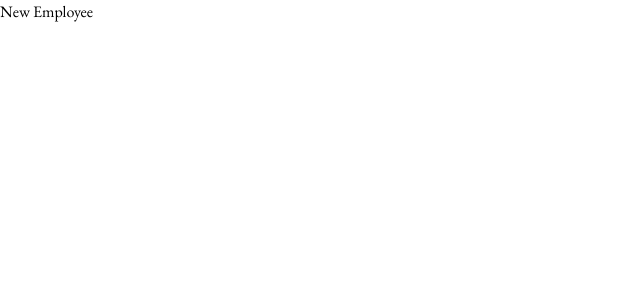
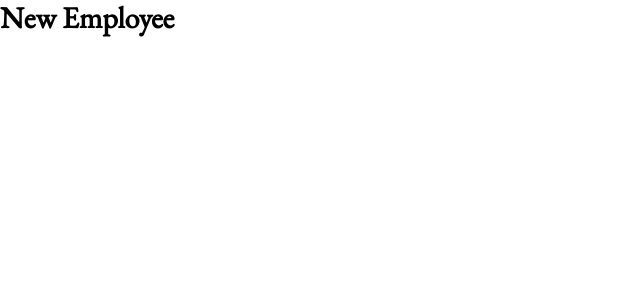
Before and after one commit to miervaldis42/oc-p14-hrnet, a Next.js app: page /authenticated/employees/new in a window 1280 px wide. Shown: the top 300 px of the page, without its empty margins (0-640 px from the left). Built offline with nearby package versions, Linux system fonts and the light colour scheme.

Commit message:
feat (client) : Custom Heading Implementation
- Create all the necessary types for the new component
- Implement a component to easily customize the different headings in the project
- Switch from native HTML heading to custom `<DynamicHeading>` component in other components

```diff
--- a/src/app/authenticated/employees/new/page.tsx
+++ b/src/app/authenticated/employees/new/page.tsx
@@ -1,3 +1,6 @@
+// Components
+import DynamicHeading from "@components/DynamicHeading/index";
+
 /**
  * 'New Employee' Page
  * @description Contains a form to create a new employee
@@ -5,7 +8,7 @@
  * @returns {JSX.Element} Page
  */
 function Page(): JSX.Element {
-  return <h2>New Employee</h2>;
+  return <DynamicHeading type="h2">New Employee</DynamicHeading>;
 }
 
 export default Page;
--- a/src/app/authenticated/employees/page.tsx
+++ b/src/app/authenticated/employees/page.tsx
@@ -1,3 +1,6 @@
+// Components
+import DynamicHeading from "@components/DynamicHeading/index";
+
 /**
  * 'Employee List' page
  * @description Uses as the Home page of the application
@@ -5,7 +8,7 @@
  * @returns {JSX.Element} Page
  */
 function Page(): JSX.Element {
-  return <h2>Employee List</h2>;
+  return <DynamicHeading type="h2">Employee List</DynamicHeading>;
 }
 
 export default Page;
--- /dev/null
+++ b/src/components/DynamicHeading/index.tsx
@@ -0,0 +1,47 @@
+// Imports
+import { ReactNode } from "react";
+
+// Types
+type HeadingType = "h1" | "h2" | "h3";
+
+type HeadingPropsType = {
+  type: HeadingType;
+  children: ReactNode;
+};
+
+type DynamicStylingType = string;
+
+/**
+ * @name DynamicHeading
+ * @component
+ *
+ * @param {object} props HTML tag name & `props.children`
+ * @returns {JSX.Element} DynamicHeading
+ */
+function DynamicHeading({ type, children }: HeadingPropsType): JSX.Element {
+  // HTML tag
+  const HeadingTag = type;
+
+  // Styling
+  let dynamicStyling: DynamicStylingType = "";
+  switch (type) {
+    case "h1":
+      dynamicStyling = "text-4xl";
+      break;
+    case "h2":
+      dynamicStyling = "text-3xl";
+      break;
+    default:
+      dynamicStyling = "text-xl";
+      break;
+  }
+
+  return (
+    <HeadingTag className={`font-extrabold text-center mb-4 ${dynamicStyling}`}>
+      {children}
+    </HeadingTag>
+  );
+}
+
+export type { HeadingType, HeadingPropsType, DynamicStylingType };
+export default DynamicHeading;
--- a/tsconfig.json
+++ b/tsconfig.json
@@ -22,6 +22,7 @@
     "baseUrl": "./src",
     "paths": {
       "@/*": ["*"],
+      "@customTypes/*": ["types/*"],
       "@assets/*": ["assets/*"],
       "@router/*": ["router/*"],
       "@components/*": ["components/*"],
```
